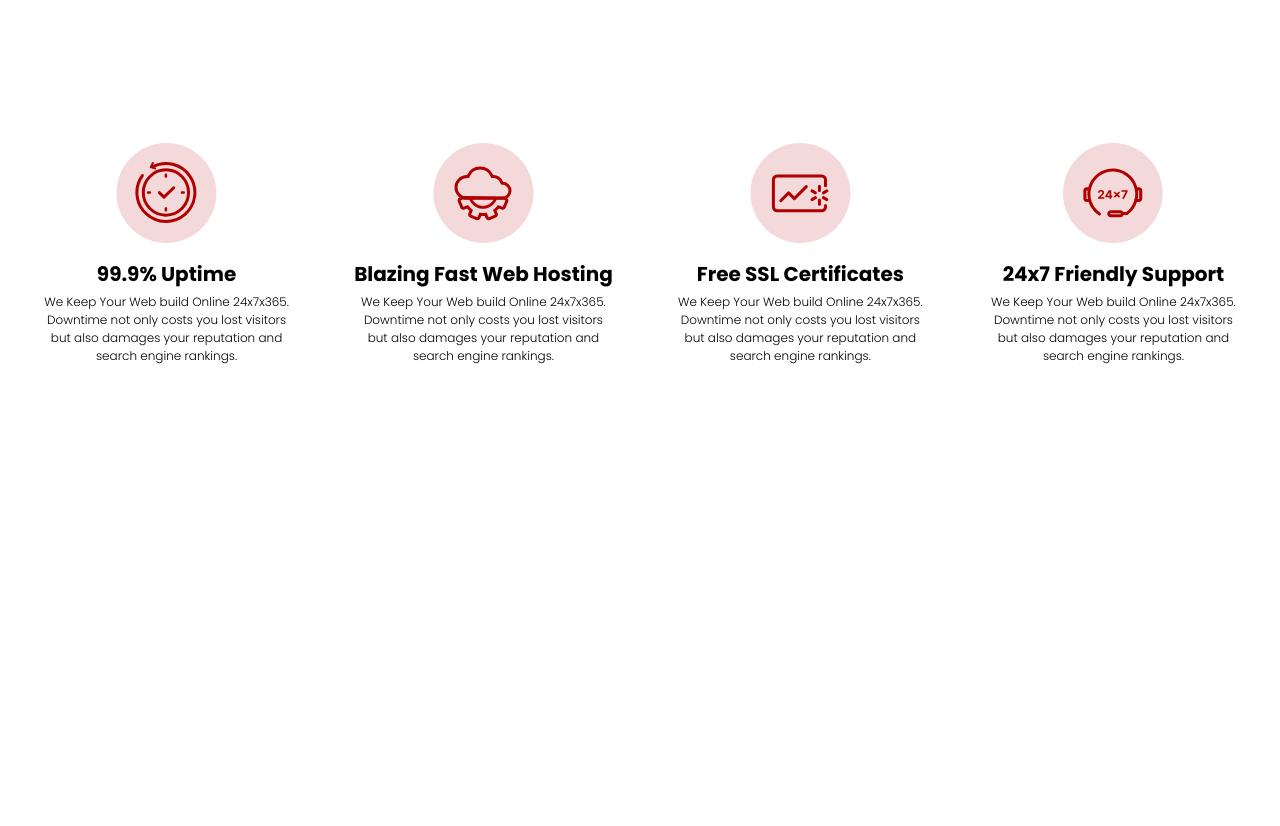
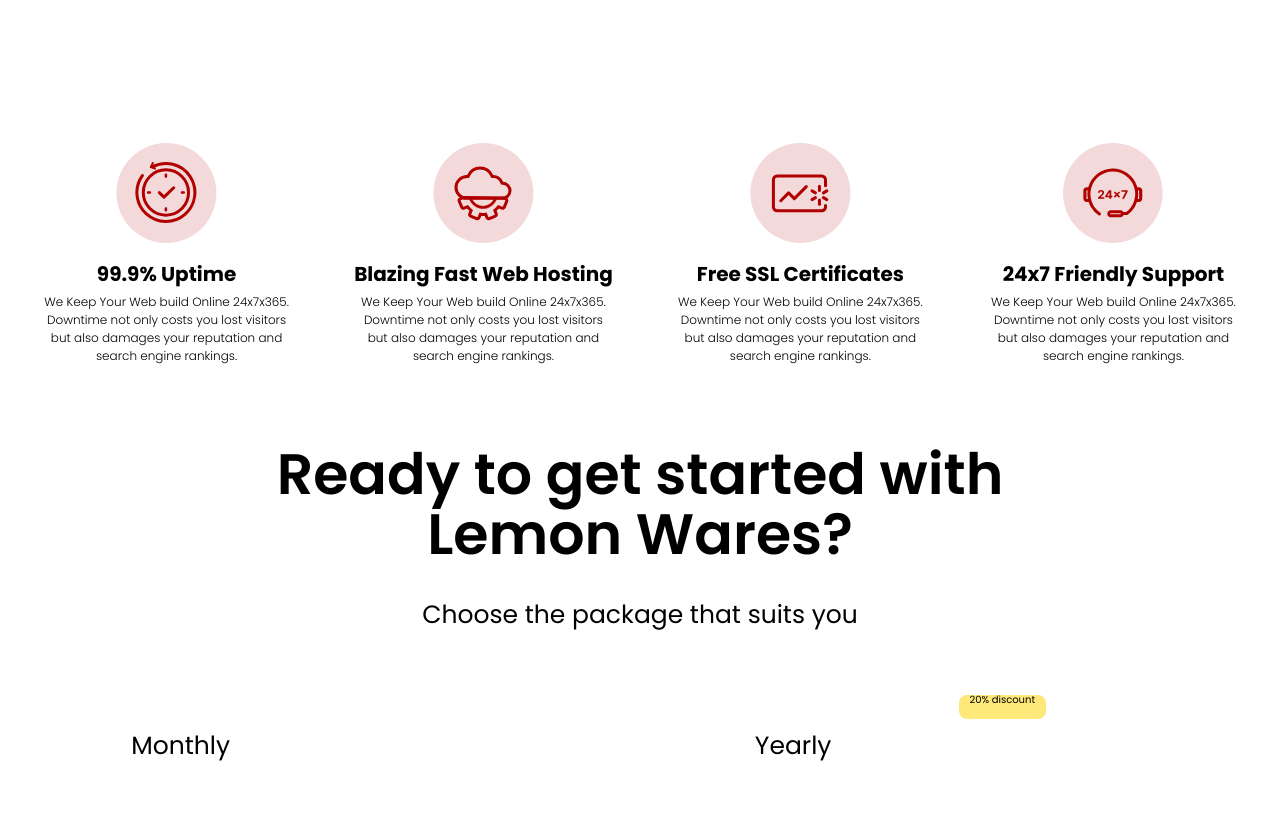
Before and after one commit to Vatrushka20/lemonWares, a plain HTML site: page index.html in a window 1280 px wide. Shown: the part 1063-1889 px from the top of the page. Before the commit the page ends 1428 px from the top, so only its background shows below. Drawn offline with Linux system fonts and the light colour scheme.

Commit message:
add new part packages

```diff
--- a/index.html
+++ b/index.html
@@ -114,6 +114,19 @@
                 rankings.</p>
         </div>
     </div>
+
+    <div class="packages container">
+        <div><h2 class="secondaryTitlePoppins">Ready to get started with
+            <br/>Lemon Wares?</h2>
+            <p class="description">Choose the package that suits you</p>
+        </div>
+        <div class="content">
+            <p class="description">Monthly</p>
+            <button class="toggle"></button>
+            <p class="description">Yearly</p>
+            <p class="text">20% discount</p>
+        </div>
+    </div>
 </main>
 </body>
 </html>
--- a/styles.css
+++ b/styles.css
@@ -250,8 +250,41 @@
     line-height: 18px;
     text-align: center;
     color: #000000;
+}
 
+.packages {
+    text-align: center;
 }
+
+.packages .content {
+    display: grid;
+    grid-template-columns: 1fr 1fr 1fr 1fr;
+    grid-gap: 25px;
+}
+
+.packages .description {
+    font-family: 'Poppins', sans-serif;
+    font-weight: 400;
+    font-size: 25px;
+    line-height: 25px;
+    color: #000000;
+    padding-top: 38px;
+    padding-bottom: 68px;
+}
+
+.packages .content .text {
+    font-family: 'Poppins', sans-serif;
+    font-weight: 500;
+    font-size: 10px;
+    line-height: 9px;
+    color: #000000;
+    width: 87px;
+    height: 24px;
+    background: #FFE87A;
+    border-radius: 8px;
+    text-align: center;
+}
+
 
 @media screen and (max-width: 1199px) {
     .container {
```
